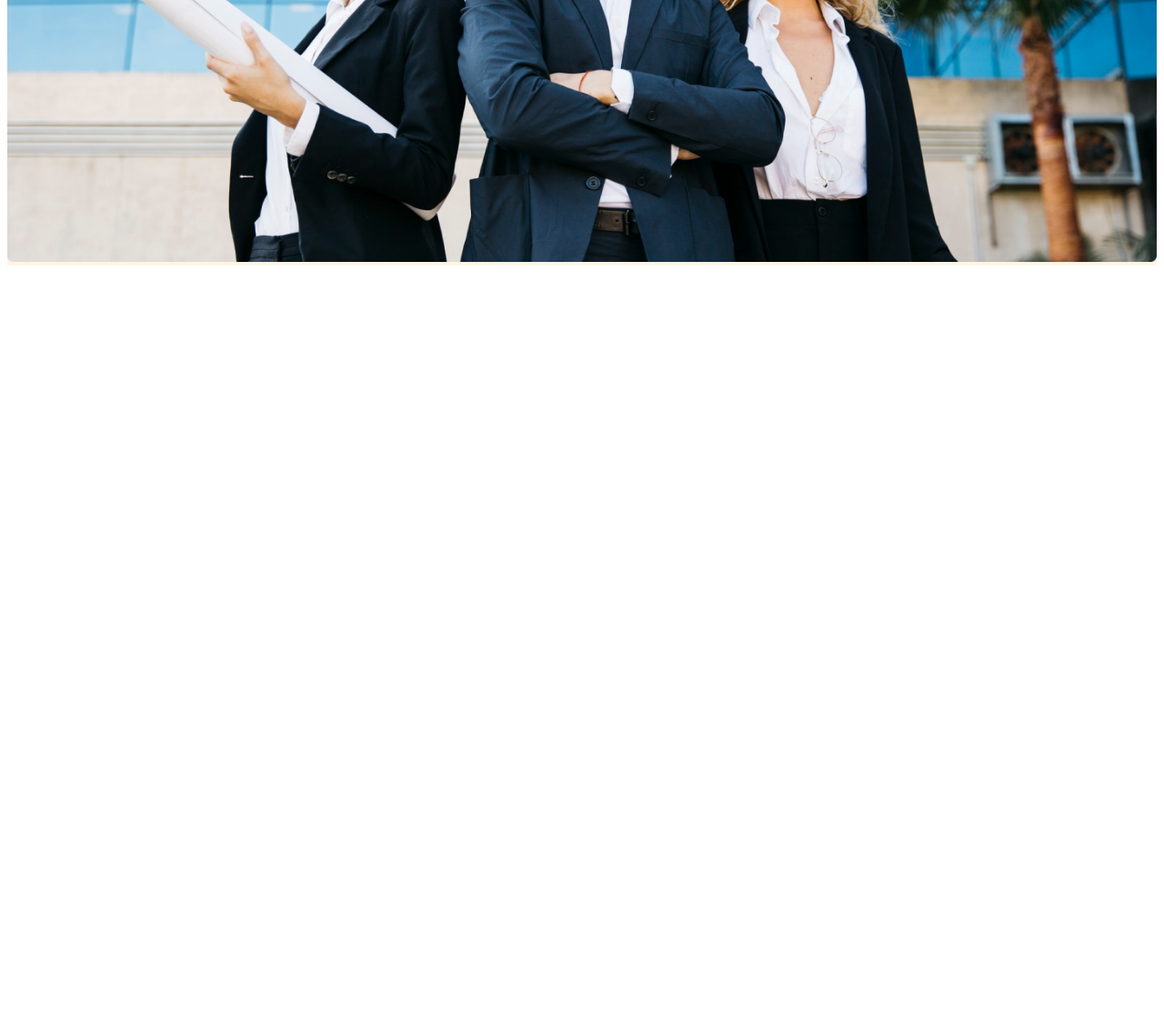
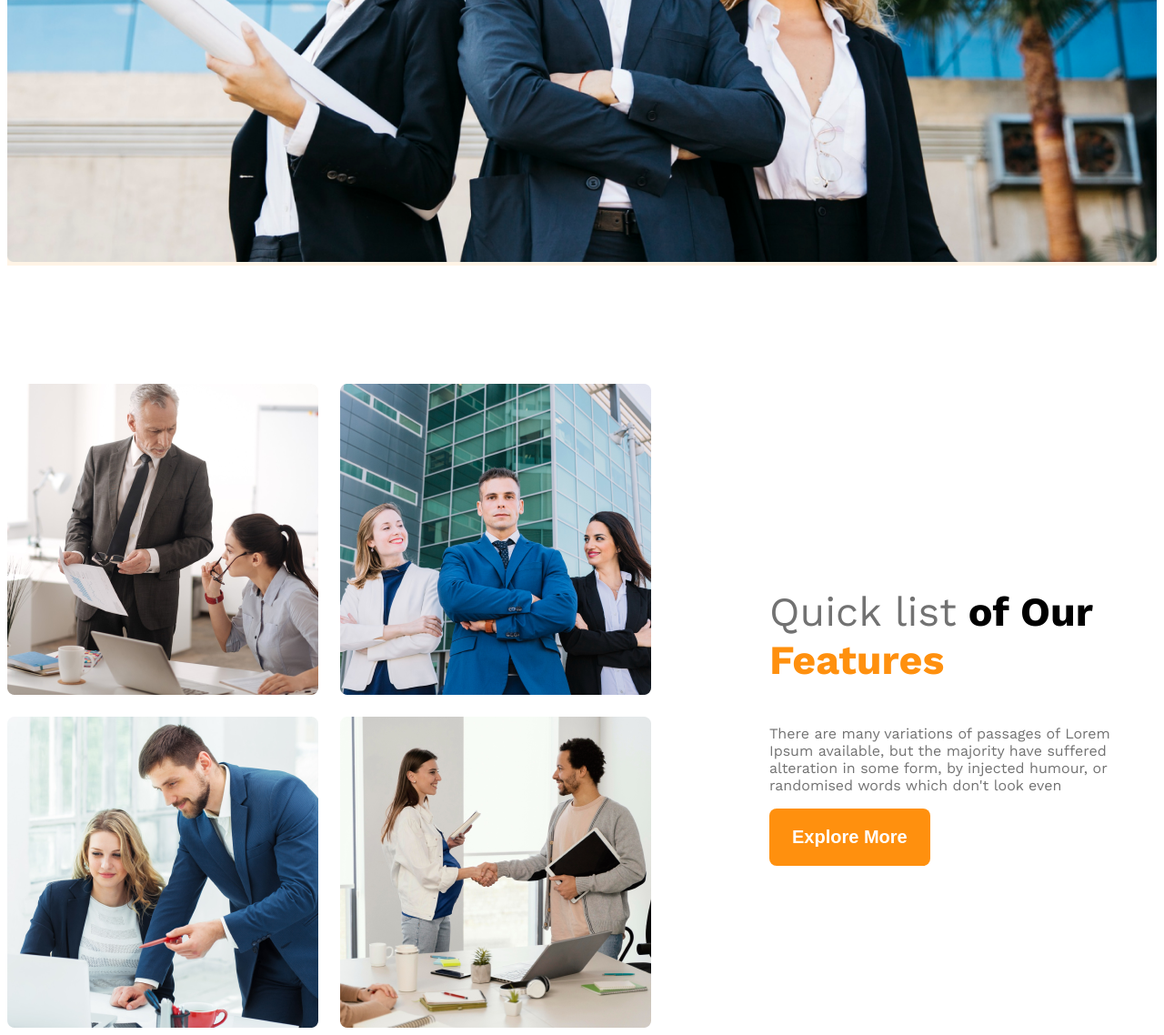
Before and after one commit to naziajesi/g3-architects-repo, a plain HTML site: page index.html in a window 1280 px wide. Shown: the part 934-2072 px from the top of the page at 91% size. Before the commit the page ends 1234 px from the top, so only its background shows below. Drawn offline with nearby package versions, Linux system fonts and the light colour scheme.

Commit message:
added our features part

```diff
--- a/index.html
+++ b/index.html
@@ -28,7 +28,21 @@
             <img class="banner-image" src="images/banner.png" alt="">
         </div>
     </header>
-    <main></main>
+    <main>
+        <section class="teams display-flex">
+            <div class="teams-img-container">
+               <img src="images/team1.png" alt="">
+               <img src="images/team2.png" alt="">
+               <img src="images/team3.png" alt="">
+               <img src="images/team4.png" alt="">
+            </div>
+            <div class="our-features">
+                <h3 class="features-title"><span id="Quick-list" class="text-light-gray">Quick list</span> <span>of Our</span> <span class="text-primary">Features</span></h3>
+                <p class="features-description text-light-gray">There are many variations of passages of Lorem Ipsum available, but the majority have suffered alteration in some form, by injected humour, or randomised words which don't look even</p>
+                <button class="btn-primary">Explore More</button>
+            </div>
+        </section>
+    </main>
     <footer></footer>
 
 </body>
--- a/style/styles.css
+++ b/style/styles.css
@@ -19,6 +19,10 @@
 .text-light-gray{
     color: rgb(114, 114, 114);
 }
+.text-primary{
+
+    color: rgb(255, 144, 14);
+}
 .bg-color{
     background-color: rgba(255, 144, 14, 0.1);
 }
@@ -26,6 +30,12 @@
   /* header styles */
 
   /* navbar styles */
+  main{
+    max-width: 1440px;
+    margin: 0 auto;
+  }
+
+
   .navbar{
     justify-content: space-between;
     align-items: center;
@@ -80,8 +90,43 @@
   .banner-image{
       width: 100%;
   }
+
+  .teams{
+     align-items: center;
+  }
+  main > section{
+       margin-top: 130px;
+  }
+
+  .teams-img-container{
+    display: grid;
+    grid-template-columns: repeat(2, 1fr);
+    gap: 24px;
+
+  }
+  .our-features{
+    margin-left: 130px;
+    width: 537px;
+
+  }
+  .features-title{
+    font-size: 2.8rem;
+    font-weight: 700;
+  }
+  #Quick-list{
+    font-weight: 400;
+  }
+
+
   @media screen and (max-width: 576px) {
-     .navbar, .nav-links{
+     .navbar, .nav-links, .teams{
         flex-direction: column;
      }
+     .teams-img-container{
+        grid-template-columns: repeat(1, 1fr);
+     }
+     .our-features{
+        margin-left: 50px auto;
+     }
+
   }
```
